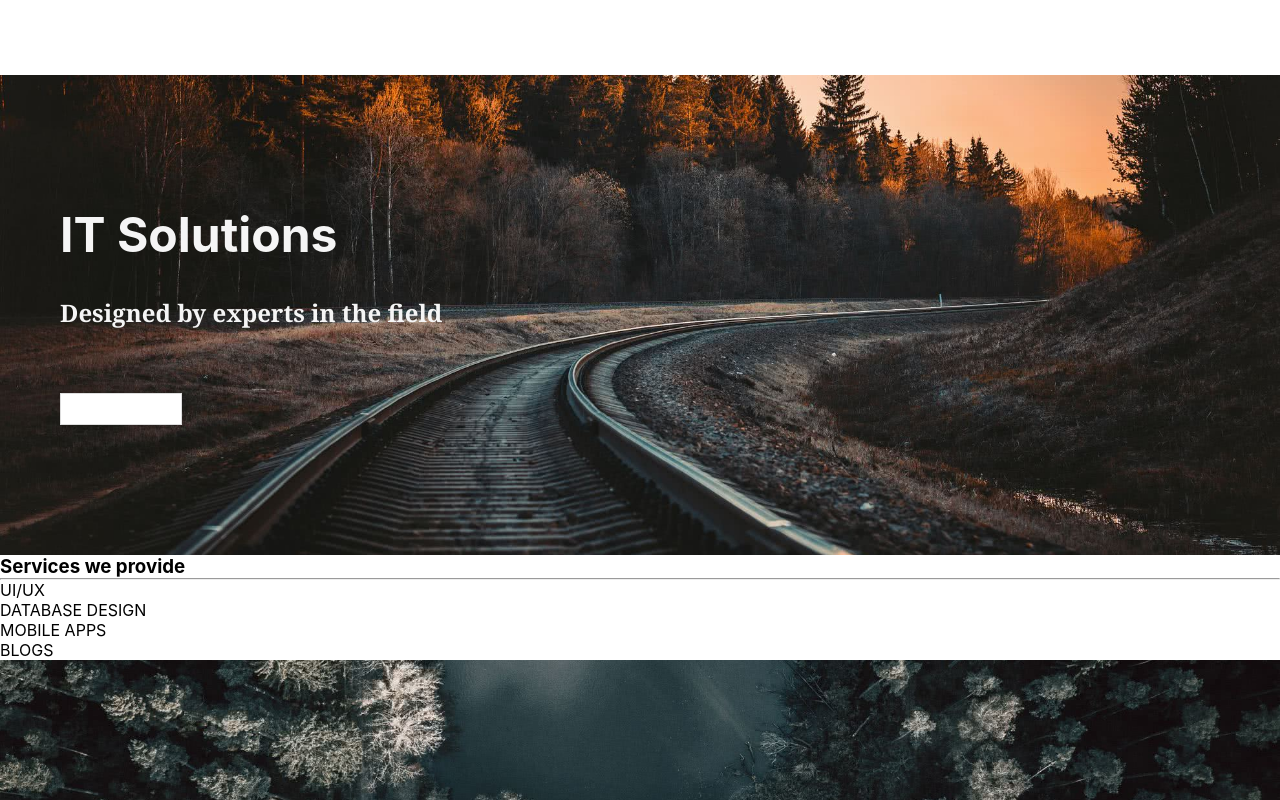
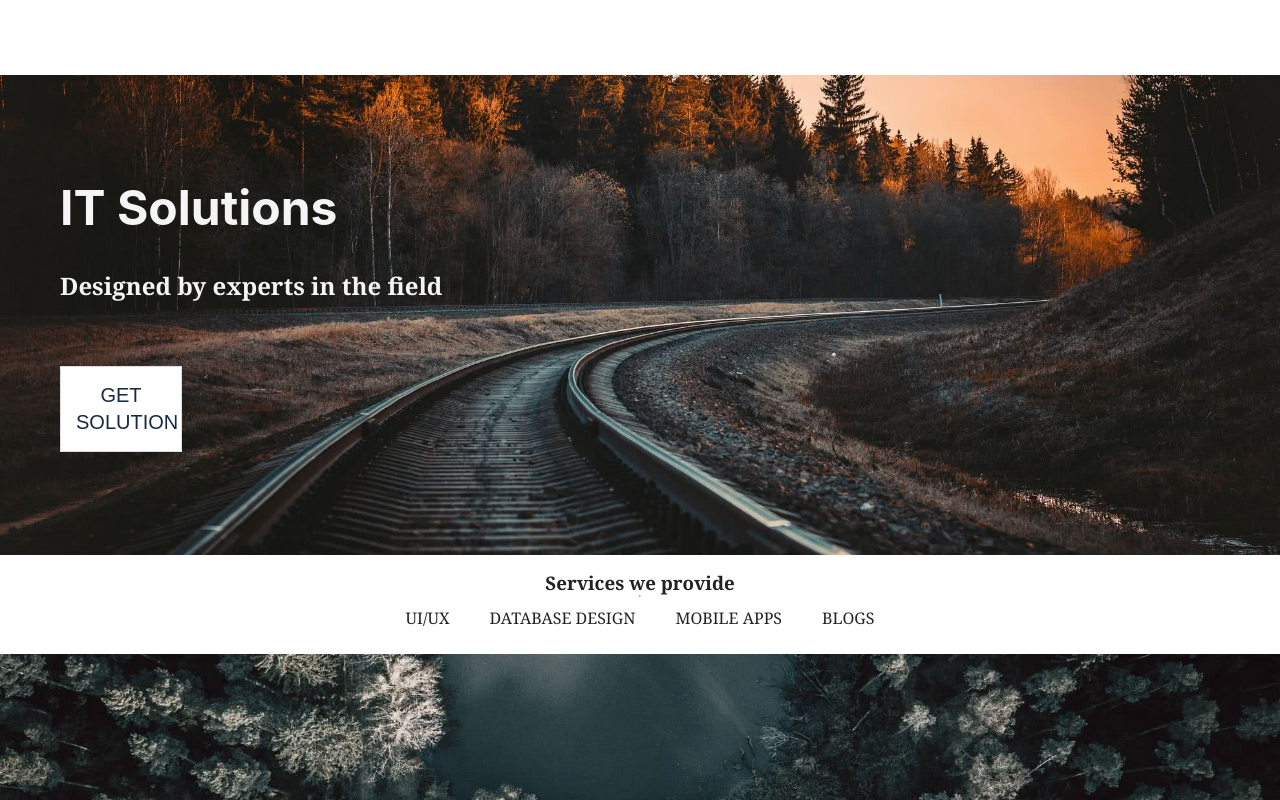
Before and after one commit to NandoTheessen/PM-Project-FrontEnd, a React (Create React App) app: page / in a window 1280 px wide. Shown: the top 800 px of the page. Built offline with nearby package versions, Linux system fonts and the light colour scheme.

Commit message:
Added Minitron and Button components; working with styled components for button

```diff
--- a/src/App.js
+++ b/src/App.js
@@ -10,14 +10,19 @@ class App extends Component {
     return (
       <div className="App">
       <div style={{ height: '75px', width: '100%', backgroundColor: 'white', position: 'relative', }}></div>
-        <Jumbotron styling="jumbotron railroad" description="Designed by experts in the field" title="IT Solutions" />
-        <Minitron smallHeader="Services we provide" />
-        <Jumbotron styling="jumbotron forest" heading="QUALITY IN EVERYTHING WE DO" />
-        <Minitron Header="POPULAR Services" />
-        <Jumbotron styling="jumbotron concrete" description="Meet our awesome team members:" title="OUR TEAM" />
+        <Jumbotron styling="jumbotron railroad" description="Designed by experts in the field" title="IT Solutions" button="GET SOLUTION" />
+        <Minitron smallHeader="Services we provide" listItems={listItems} layout="minitron" />
+        <Jumbotron styling="jumbotron forest" heading="QUALITY IN EVERYTHING WE DO" button="SHOP IT SOLUTIONS" />
+        <Minitron header="POPULAR Services" layout="minitron" />
+        <Jumbotron styling="jumbotron concrete" description="Meet our awesome team members:" title="OUR TEAM" button="Button3" />
       </div>
     );
   }
 }
 
+const elements = ["UI/UX", "DATABASE DESIGN", "MOBILE APPS", "BLOGS"];
+const listItems = elements.map((element) =>
+    <li>{element}</li>
+)
+
 export default App;
--- a/src/components/Jumbotron.js
+++ b/src/components/Jumbotron.js
@@ -16,7 +16,7 @@ class Jumbotron extends Component {
                 <br />
                 <h2>{this.props.heading}</h2>
                 <br />
-                <Button className="button" />
+                <Button buttonText={this.props.button} />
             </div>
         )
     }
--- a/src/components/Minitron.css
+++ b/src/components/Minitron.css
@@ -0,0 +1,21 @@
+.minitron {
+    display: flex;
+    flex-direction: column;
+    box-sizing: border-box;
+    font-family: Georgia, 'Times New Roman', Times, serif;
+    color: #222222;
+    align-items: center;
+    padding: 15px 0;
+}
+
+.minitron ul {
+    display: flex;
+    flex-direction: row;
+    justify-content: space-between;
+    list-style-type: none;
+    padding: 10px
+}
+
+.minitron li {
+    padding: 0 20px;
+}
--- a/src/components/Minitron.js
+++ b/src/components/Minitron.js
@@ -5,21 +5,18 @@ import "./Minitron.css";
 class Minitron extends Component {
     render() {
         return (
-            <div>
+            <div className={this.props.layout} >
                 <h1>{this.props.header}</h1>
                 <h3>{this.props.smallHeader}</h3>
                 <hr />
                 <ul>
-                    {listItems}
+                    {this.props.listItems}
                 </ul>
             </div>
         )
     }
 }
 
-const elements = ["UI/UX", "DATABASE DESIGN", "MOBILE APPS", "BLOGS"];
-const listItems = elements.map((element) =>
-    <li>{element}</li>
-)
+
 
 export default Minitron;
--- a/src/components/button.js
+++ b/src/components/button.js
@@ -1,10 +1,30 @@
 import React from 'react';
-import './button.css'
+
+import styled from 'styled-components';
+const Sausage = styled.button`
+    display: inline-block;
+    margin-top: 24px;
+    margin-bottom: 0;
+    text-align: center;
+    vertical-align: middle;
+    cursor: pointer;
+    border: 1px solid;
+    color: #192945;
+    background-color: #fff;
+    border-color: #ddd;
+    padding: 15px;
+    font-size: 20px;
+    line-height: 1.33;
+    box-sizing: border-box;
+    text-decoration: none;
+    max-width: 10%;
+`;
+
 
 const Button = ({className, buttonText}) => (
-    <button className={`${className}`}>
+    <Sausage className={`${className}`} type="button" >
         {buttonText}
-    </button>
+    </Sausage>
 )
 
 export default Button;
```
